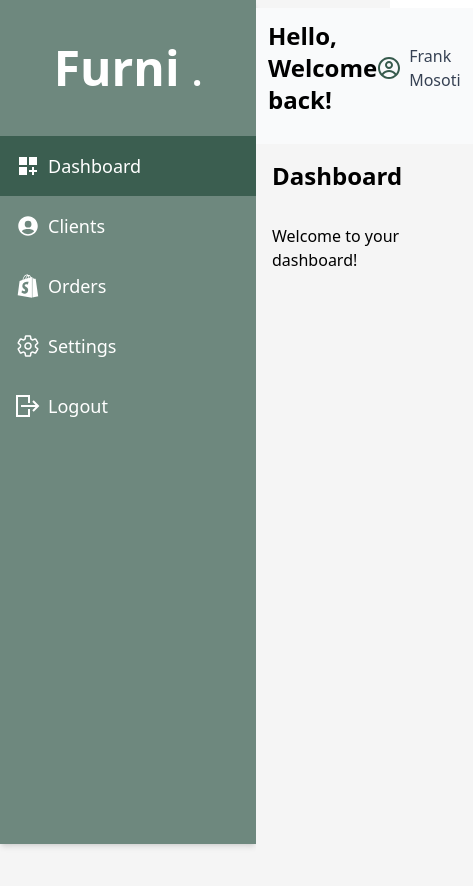
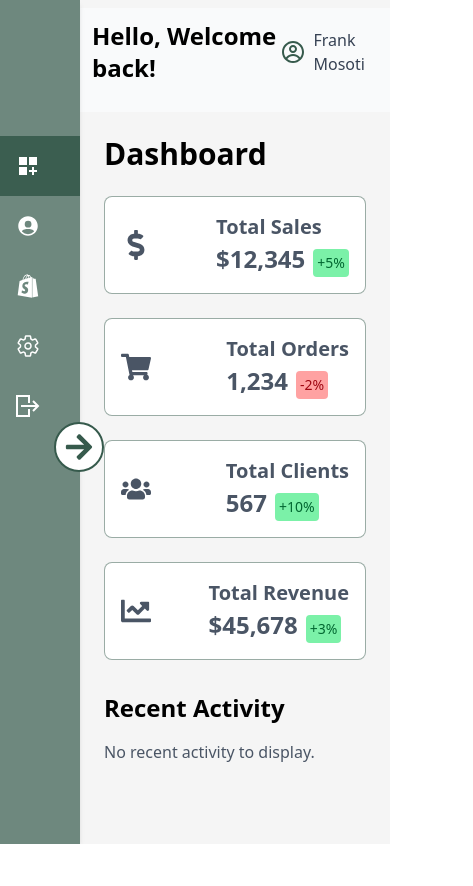
Before and after one commit to FrancisMosoti/FurnitureStore-Frontend, a React (Vite) app: page /dashboard in a window 390 px wide. Shown: the top 886 px of the page, 473 px wide, since content can reach past the window. After the commit the page ends 844 px from the top, so only its background shows below. Built offline with nearby package versions, Linux system fonts and the light colour scheme.

Commit message:
Dashboard side menu responsiveness

```diff
--- a/package.json
+++ b/package.json
@@ -10,6 +10,9 @@
     "preview": "vite preview"
   },
   "dependencies": {
+    "@emotion/react": "^11.14.0",
+    "@emotion/styled": "^11.14.1",
+    "@mui/material": "^7.3.1",
     "@tailwindcss/vite": "^4.1.11",
     "react": "^19.1.0",
     "react-dom": "^19.1.0",
--- /dev/null
+++ b/src/Components/Charts/DoNut.jsx
@@ -0,0 +1,128 @@
+const getChartOptions = () => {
+  return {
+    series: [35.1, 23.5, 2.4, 5.4],
+    colors: ["#1C64F2", "#16BDCA", "#FDBA8C", "#E74694"],
+    chart: {
+      height: 320,
+      width: "100%",
+      type: "donut",
+    },
+    stroke: {
+      colors: ["transparent"],
+      lineCap: "",
+    },
+    plotOptions: {
+      pie: {
+        donut: {
+          labels: {
+            show: true,
+            name: {
+              show: true,
+              fontFamily: "Inter, sans-serif",
+              offsetY: 20,
+            },
+            total: {
+              showAlways: true,
+              show: true,
+              label: "Unique visitors",
+              fontFamily: "Inter, sans-serif",
+              formatter: function (w) {
+                const sum = w.globals.seriesTotals.reduce((a, b) => {
+                  return a + b;
+                }, 0);
+                return "$" + sum + "k";
+              },
+            },
+            value: {
+              show: true,
+              fontFamily: "Inter, sans-serif",
+              offsetY: -20,
+              formatter: function (value) {
+                return value + "k";
+              },
+            },
+          },
+          size: "80%",
+        },
+      },
+    },
+    grid: {
+      padding: {
+        top: -2,
+      },
+    },
+    labels: ["Direct", "Sponsor", "Affiliate", "Email marketing"],
+    dataLabels: {
+      enabled: false,
+    },
+    legend: {
+      position: "bottom",
+      fontFamily: "Inter, sans-serif",
+    },
+    yaxis: {
+      labels: {
+        formatter: function (value) {
+          return value + "k";
+        },
+      },
+    },
+    xaxis: {
+      labels: {
+        formatter: function (value) {
+          return value + "k";
+        },
+      },
+      axisTicks: {
+        show: false,
+      },
+      axisBorder: {
+        show: false,
+      },
+    },
+  };
+};
+
+if (
+  document.getElementById("donut-chart") &&
+  typeof ApexCharts !== "undefined"
+) {
+  const chart = new ApexCharts(
+    document.getElementById("donut-chart"),
+    getChartOptions()
+  );
+  chart.render();
+
+  // Get all the checkboxes by their class name
+  const checkboxes = document.querySelectorAll(
+    '#devices input[type="checkbox"]'
+  );
+
+  // Function to handle the checkbox change event
+  function handleCheckboxChange(event, chart) {
+    const checkbox = event.target;
+    if (checkbox.checked) {
+      switch (checkbox.value) {
+        case "desktop":
+          chart.updateSeries([15.1, 22.5, 4.4, 8.4]);
+          break;
+        case "tablet":
+          chart.updateSeries([25.1, 26.5, 1.4, 3.4]);
+          break;
+        case "mobile":
+          chart.updateSeries([45.1, 27.5, 8.4, 2.4]);
+          break;
+        default:
+          chart.updateSeries([55.1, 28.5, 1.4, 5.4]);
+      }
+    } else {
+      chart.updateSeries([35.1, 23.5, 2.4, 5.4]);
+    }
+  }
+
+  // Attach the event listener to each checkbox
+  checkboxes.forEach((checkbox) => {
+    checkbox.addEventListener("change", (event) =>
+      handleCheckboxChange(event, chart)
+    );
+  });
+}
--- a/src/Sections/Dashboard/SideMenu.jsx
+++ b/src/Sections/Dashboard/SideMenu.jsx
@@ -1,10 +1,12 @@
-import React from "react";
+import React, { useState } from "react";
 import { NavLink } from "react-router";
 import { MdDashboardCustomize } from "react-icons/md";
 import { IoSettingsOutline } from "react-icons/io5";
 import { FaShopify } from "react-icons/fa";
 import { GrLogout } from "react-icons/gr";
 import { IoPersonCircleSharp } from "react-icons/io5";
+import { FaArrowRight } from "react-icons/fa";
+import { FaArrowLeft } from "react-icons/fa";
 
 const sideMenuItems = [
   {
@@ -37,12 +39,33 @@ const sideMenuItems = [
 ];
 
 const SideMenu = () => {
+  const [hideName, setHideName] = useState(false);
+
+  const toggle = () => {
+    setHideName((prevState) => !prevState); // safe toggle based on previous value
+  };
   return (
-    <div className="bg-[#365A4C]/70 shadow-md w-64 h-full max-h-screen top-0 left-0">
+    <div
+      className={`bg-[#365A4C]/70 shadow-md ${
+        hideName ? "w-64" : "w-20"
+      } h-full max-h-screen top-0 left-0 relative transition-all duration-500 ease-in-out`}
+    >
+      <div
+        className="absolute cursor-pointer bg-white text-center p-2 rounded-full -right-6 top-1/2 border-2 border-[#365A4C] transition-all duration-500"
+        onClick={toggle}
+      >
+        {hideName ? (
+          <FaArrowLeft className="text-3xl text-[#365A4C]" />
+        ) : (
+          <FaArrowRight className="text-3xl text-[#365A4C]" />
+        )}
+      </div>
       <div className="flex items-center justify-center h-16 ">
-        <h1 className=" font-bold text-5xl text-white mt-18">
-          Furni <span className="font-extrabold text-4xl">.</span>
-        </h1>
+        {hideName && (
+          <h1 className=" font-bold text-5xl text-white mt-18">
+            Furni <span className="font-extrabold text-4xl">.</span>
+          </h1>
+        )}
       </div>
       <div className="flex flex-col mt-18">
         {sideMenuItems.map((item) => (
@@ -57,7 +80,13 @@ const SideMenu = () => {
           >
             <div className="flex items-center space-x-2">
               <span className="text-2xl">{item.icon}</span>
-              <span className="text-lg">{item.name}</span>
+              <span
+                className={`text-lg transition-all duration-500 ${
+                  hideName ? "opacity-100 ml-2" : "opacity-0 w-0 ml-0"
+                }`}
+              >
+                {item.name}
+              </span>
             </div>
           </NavLink>
         ))}
--- a/src/pages/Dashboard/Dashboard.jsx
+++ b/src/pages/Dashboard/Dashboard.jsx
@@ -1,9 +1,81 @@
+import React from "react";
+import { FaChartLine } from "react-icons/fa";
+import { FaUsers } from "react-icons/fa";
+import { FaShoppingCart } from "react-icons/fa";
+import { FaDollarSign } from "react-icons/fa";
+
+const cardDetails = [
+  {
+    title: "Total Sales",
+    value: "$12,345",
+    icon: <FaDollarSign />,
+    percentageChange: "+5",
+  },
+  {
+    title: "Total Orders",
+    value: "1,234",
+    icon: <FaShoppingCart />,
+
+    percentageChange: "-2",
+  },
+  {
+    title: "Total Clients",
+    value: "567",
+    icon: <FaUsers />,
+
+    percentageChange: "+10",
+  },
+  {
+    title: "Total Revenue",
+    value: "$45,678",
+
+    icon: <FaChartLine />,
+
+    percentageChange: "+3",
+  },
+];
+
 const Dashboard = () => {
   return (
-    <div className="bg-[#F5F5F5] min-h-screen w-full">
-      <h1 className="text-2xl font-bold p-4">Dashboard</h1>
-      <p className="p-4">Welcome to your dashboard!</p>
-      {/* Add more dashboard content here */}
+    <div className="bg-[#F5F5F5] max-h-screen w-full overflow-y-scroll">
+      <div className="p-6">
+        <h1 className="text-3xl font-bold mb-6">Dashboard</h1>
+        <div className="grid grid-cols-1 sm:grid-cols-2 lg:grid-cols-4 gap-6">
+          {cardDetails.map((card, index) => (
+            <div
+              key={index}
+              className={`p-4 rounded-lg border-1 border-[#365A4C]/50  bg-white text-gray-600`}
+            >
+              <div className="flex items-center justify-between">
+                <i className={`${card.icon} text-3xl`}>{card.icon}</i>
+                <div>
+                  <h2 className="text-xl font-semibold">{card.title}</h2>
+                  <div className="flex flex-row items-center space-x-2">
+                    <p className="text-2xl font-bold">{card.value}</p>
+                    <p
+                      className={`mt-2 text-sm font-medium  p-1 rounded ${
+                        card.percentageChange.startsWith("+")
+                          ? "text-green-800 bg-green-300"
+                          : "text-red-800 bg-red-300"
+                      }`}
+                    >
+                      {card.percentageChange}%
+                    </p>
+                  </div>
+                </div>
+              </div>
+            </div>
+          ))}
+        </div>
+        <section>
+          <div></div>
+        </section>
+        <div className="mt-8">
+          <h2 className="text-2xl font-bold mb-4">Recent Activity</h2>
+          {/* Add recent activity content here */}
+          <p className="text-gray-600">No recent activity to display.</p>
+        </div>
+      </div>
     </div>
   );
 };
```
Also changed, not shown: 1 other file (tests, documents, lock files or other folders).
